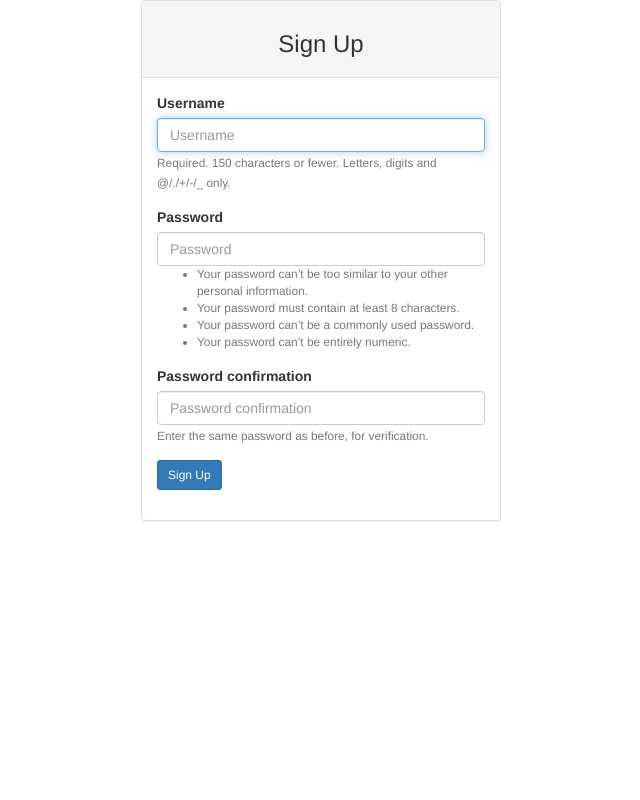
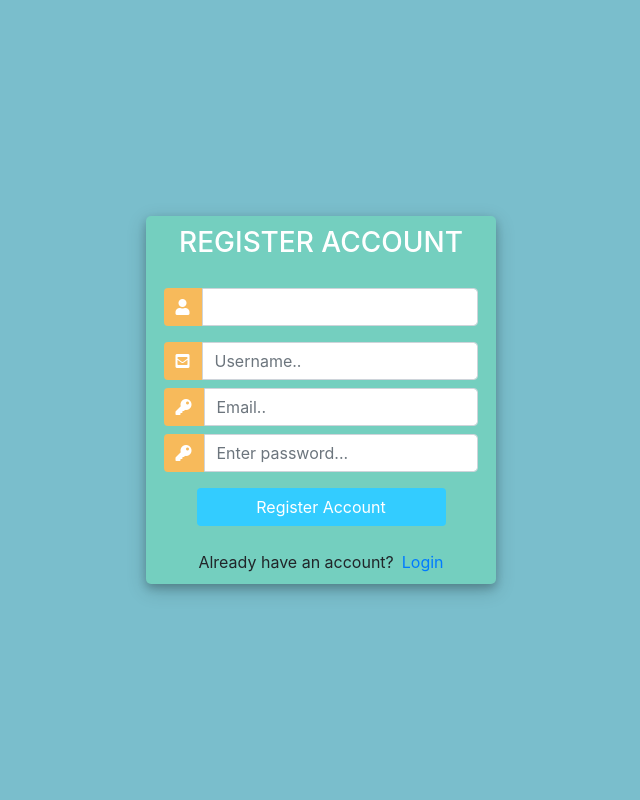
Before and after one commit to Tito-74/Instagram-App, a Django app: page /registration/ in a window 1280 px wide. Shown: the whole page, without its empty margins (319-959 px from the left). Run offline with Django 3.2, Linux system fonts and the light colour scheme; some libraries are stand-ins or nearby versions.

Commit message:
modifying regestration

```diff
--- a/instagramApp/templates/registration/registration_form.html
+++ b/instagramApp/templates/registration/registration_form.html
@@ -1,39 +1,136 @@
-{%extends "registration/base.html"%} {% load bootstrap3 %}
-{% block content %}
-<div class="container">
-  <div class="row">
-    <!-- Empty div -->
-    <div class="col-md-4"></div>
-    <div class="col-md-4">
-      {% if form.errors %}
-        <p> Some Information Might be Incorrect </p>
-      {% endif %}
-      <div class="panel panel-default">
+<!DOCTYPE html>
+<html>
 
-        <div class="panel-heading">
-          <h3 class="text-center">Sign Up</h3>
-        </div>
-        <div class="panel-body">
+<head>
+	<title>Login</title>
+	<link rel="stylesheet" href="https://stackpath.bootstrapcdn.com/bootstrap/4.1.3/css/bootstrap.min.css" integrity="sha384-MCw98/SFnGE8fJT3GXwEOngsV7Zt27NXFoaoApmYm81iuXoPkFOJwJ8ERdknLPMO" crossorigin="anonymous">
+	<script src="https://ajax.googleapis.com/ajax/libs/jquery/3.3.1/jquery.min.js"></script>
+	<link rel="stylesheet" href="https://use.fontawesome.com/releases/v5.6.1/css/all.css" integrity="sha384-gfdkjb5BdAXd+lj+gudLWI+BXq4IuLW5IT+brZEZsLFm++aCMlF1V92rMkPaX4PP" crossorigin="anonymous">
 
-          <form  action="/login/" method="post">
-            {% csrf_token %}
-            {% bootstrap_form form %}
-            <div class="form-group">
-              <input type="submit" class="btn btn-primary btn-sm" value="Sign Up">
-            </div>
+	<style>
+		body,
+		html {
+			margin: 0;
+			padding: 0;
+			height: 100%;
+			background: #7abecc !important;
+		}
+		.user_card {
+			width: 350px;
+			margin-top: auto;
+			margin-bottom: auto;
+			background: #74cfbf;
+			position: relative;
+			display: flex;
+			justify-content: center;
+			flex-direction: column;
+			padding: 10px;
+			box-shadow: 0 4px 8px 0 rgba(0, 0, 0, 0.2), 0 6px 20px 0 rgba(0, 0, 0, 0.19);
+			-webkit-box-shadow: 0 4px 8px 0 rgba(0, 0, 0, 0.2), 0 6px 20px 0 rgba(0, 0, 0, 0.19);
+			-moz-box-shadow: 0 4px 8px 0 rgba(0, 0, 0, 0.2), 0 6px 20px 0 rgba(0, 0, 0, 0.19);
+			border-radius: 5px;
 
-            <input type="hidden" name="next" value="{{next}}">
+		}
 
-          </form>
+		.form_container {
+			margin-top: 20px;
+		}
 
-        </div>
+		#form-title{
+			color: #fff;
+		}
+		.login_btn {
+			width: 100%;
+			background: #33ccff !important;
+			color: white !important;
+		}
+		.login_btn:focus {
+			box-shadow: none !important;
+			outline: 0px !important;
+		}
+		.login_container {
+			padding: 0 2rem;
+		}
+		.input-group-text {
+			background: #f7ba5b !important;
+			color: white !important;
+			border: 0 !important;
+			border-radius: 0.25rem 0 0 0.25rem !important;
+		}
+		.input_user,
+		.input_pass:focus {
+			box-shadow: none !important;
+			outline: 0px !important;
+		}
 
-      </div>
+	</style>
 
-    </div>
-    <!-- empty div -->
-    <div class="col-md-4"></div>
-  </div>
-</div>
+</head>
+<body>
+	<div class="container h-100">
+		<div class="d-flex justify-content-center h-100">
+			<div class="user_card">
+				<div class="d-flex justify-content-center">
+					<h3 id="form-title">REGISTER ACCOUNT</h3>
+				</div>
+				<div class="d-flex justify-content-center form_container">
 
-{% endblock %}
+					<form method="POST" action="">
+						<div class="input-group mb-3">
+							<div class="input-group-append">
+								<span class="input-group-text"><i class="fas fa-user"></i></span>
+							</div>
+							<input type="text" name="username">
+						</div>
+						<div class="input-group mb-2">
+							<div class="input-group-append">
+								<span class="input-group-text"><i class="fas fa-envelope-square"></i></span>
+							</div>
+							<input type="email" name="email">
+						</div>
+						<div class="input-group mb-2">
+							<div class="input-group-append">
+								<span class="input-group-text"><i class="fas fa-key"></i></span>
+							</div>
+							<input type="text" name="password1">
+						</div>
+						<div class="input-group mb-2">
+							<div class="input-group-append">
+								<span class="input-group-text"><i class="fas fa-key"></i></span>
+							</div>
+							<input type="text" name="password2">
+						</div>
+
+				   		<div class="d-flex justify-content-center mt-3 login_container">
+				 			<input class="btn login_btn" type="submit" value="Register Account">
+				   		</div>
+					</form>
+				</div>
+
+				<div class="mt-4">
+					<div class="d-flex justify-content-center links">
+						Already have an account? <a href="{% url 'login' %}" class="ml-2">Login</a>
+					</div>
+				</div>
+			</div>
+		</div>
+	</div>
+	<script>
+						/* Because i didnt set placeholder values in forms.py they will be set here using vanilla Javascript
+		//We start indexing at one because CSRF_token is considered and input field
+		 */
+
+		//Query All input fields
+		var form_fields = document.getElementsByTagName('input')
+		form_fields[1].placeholder='Username..';
+		form_fields[2].placeholder='Email..';
+		form_fields[3].placeholder='Enter password...';
+		form_fields[4].placeholder='Re-enter Password...';
+
+
+		for (var field in form_fields){
+			form_fields[field].className += ' form-control'
+		}
+	</script>
+</body>
+</html>
```
